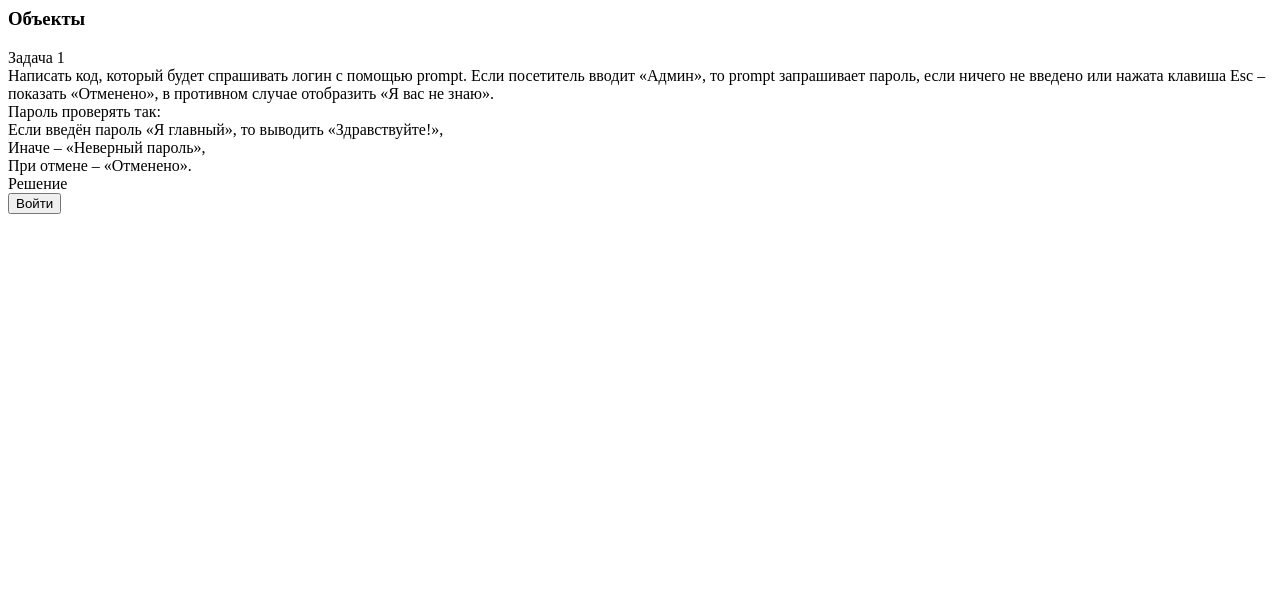
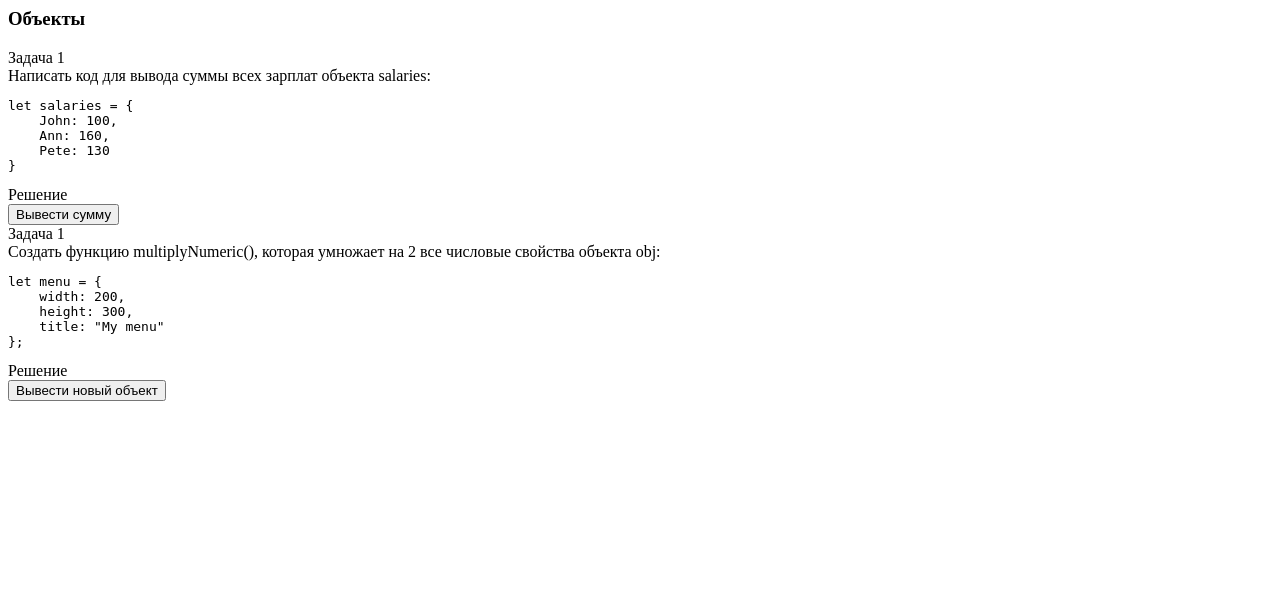
Before and after one commit to pew-rivza/learning, a PHP site: page /themes/Objects.php in a window 1280 px wide. Shown: the top 601 px of the page. Run offline with PHP 8.4, Linux system fonts and the light colour scheme.

Commit message:
objects tasks

```diff
--- a/Vanilla/Pages/1_Language/Objects_Basics/index.php
+++ b/Vanilla/Pages/1_Language/Objects_Basics/index.php
@@ -14,7 +14,6 @@ include_once __DIR__ . "/../../common/Head.php";
         <h3>Навигация</h3>
         <ul>
             <li><a href="#modal-functions">Объекты</a></li>
-            <li><a href="#if-else">Сборка мусора</a></li>
             <li><a href="#logical-operators">Тип данных Symbol</a></li>
             <li><a href="#cycles">Методы объекта, "this"</a></li>
             <li><a href="#switch">Преобразование объектов в примитивы</a></li>
--- a/Vanilla/Pages/1_Language/Objects_Basics/themes/Objects.php
+++ b/Vanilla/Pages/1_Language/Objects_Basics/themes/Objects.php
@@ -13,16 +13,32 @@
     <h3 id="logical-operators">Объекты</h3>
     <div class="task">
         <div class="header">Задача 1</div>
-        Написать код, который будет спрашивать логин с помощью prompt. Если
-        посетитель вводит «Админ», то prompt запрашивает пароль, если ничего
-        не введено или нажата клавиша Esc – показать «Отменено», в противном
-        случае отобразить «Я вас не знаю».<br>
-        Пароль проверять так:<br>
-        Если введён пароль «Я главный», то выводить «Здравствуйте!»,<br>
-        Иначе – «Неверный пароль»,<br>
-        При отмене – «Отменено».
+        Написать код для вывода суммы всех зарплат объекта salaries:
+<pre>
+let salaries = {
+    John: 100,
+    Ann: 160,
+    Pete: 130
+}
+</pre>
 
         <div class="header">Решение</div>
-        <button onclick="">Войти</button>
+        <button onclick="sumSalaries();">Вывести сумму</button>
+    </div>
+
+    <div class="task">
+        <div class="header">Задача 1</div>
+        Создать функцию multiplyNumeric(), которая умножает на 2 все числовые
+        свойства объекта obj:
+<pre>
+let menu = {
+    width: 200,
+    height: 300,
+    title: "My menu"
+};
+</pre>
+
+        <div class="header">Решение</div>
+        <button onclick="multiplyNumeric();">Вывести новый объект</button>
     </div>
 </div>
```
Also changed, not shown: Vanilla/Code/1_Language/Objects_Basics/Objects.js (+32 -0 lines).
